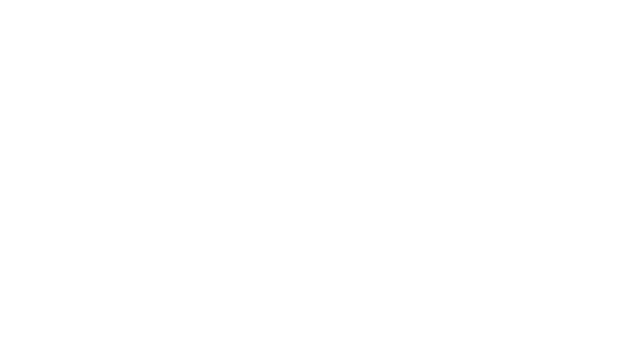
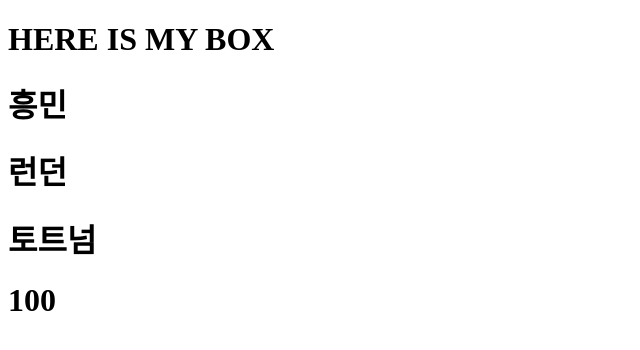
Before and after one commit to azerone52/react20231031, a React (Create React App) app: page / in a window 1280 px wide. Shown: the top 350 px of the page, without its empty margins (0-640 px from the left). Built offline with nearby package versions, Linux system fonts and the light colour scheme.

Commit message:
default export, import 연습

```diff
--- a/src/App.js
+++ b/src/App.js
@@ -1,5 +1,15 @@
+import MyBox, { person, team } from "./component/MyContainer";
+
 function App() {
-  return <div></div>;
+  return (
+    <div>
+      <MyBox />
+      <h1>{person.name}</h1>
+      <h1>{person.address}</h1>
+      <h1>{team.title}</h1>
+      <h1>{team.score}</h1>
+    </div>
+  );
 }
 
 export default App;
--- /dev/null
+++ b/src/component/MyContainer.js
@@ -0,0 +1,8 @@
+function MyBox() {
+  return <h1>HERE IS MY BOX</h1>;
+}
+
+export const person = { name: "흥민", address: "런던" };
+export const team = { title: "토트넘", score: 100 };
+
+export default MyBox;
```
